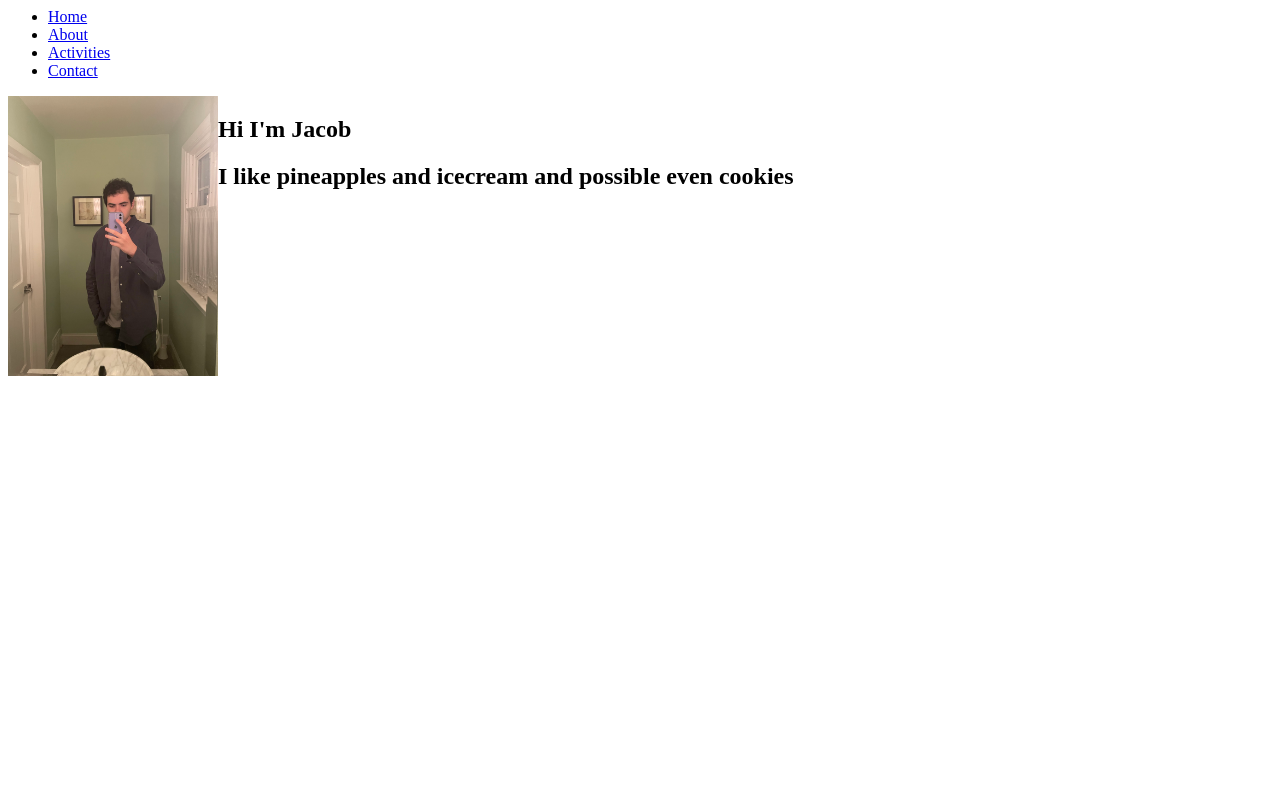
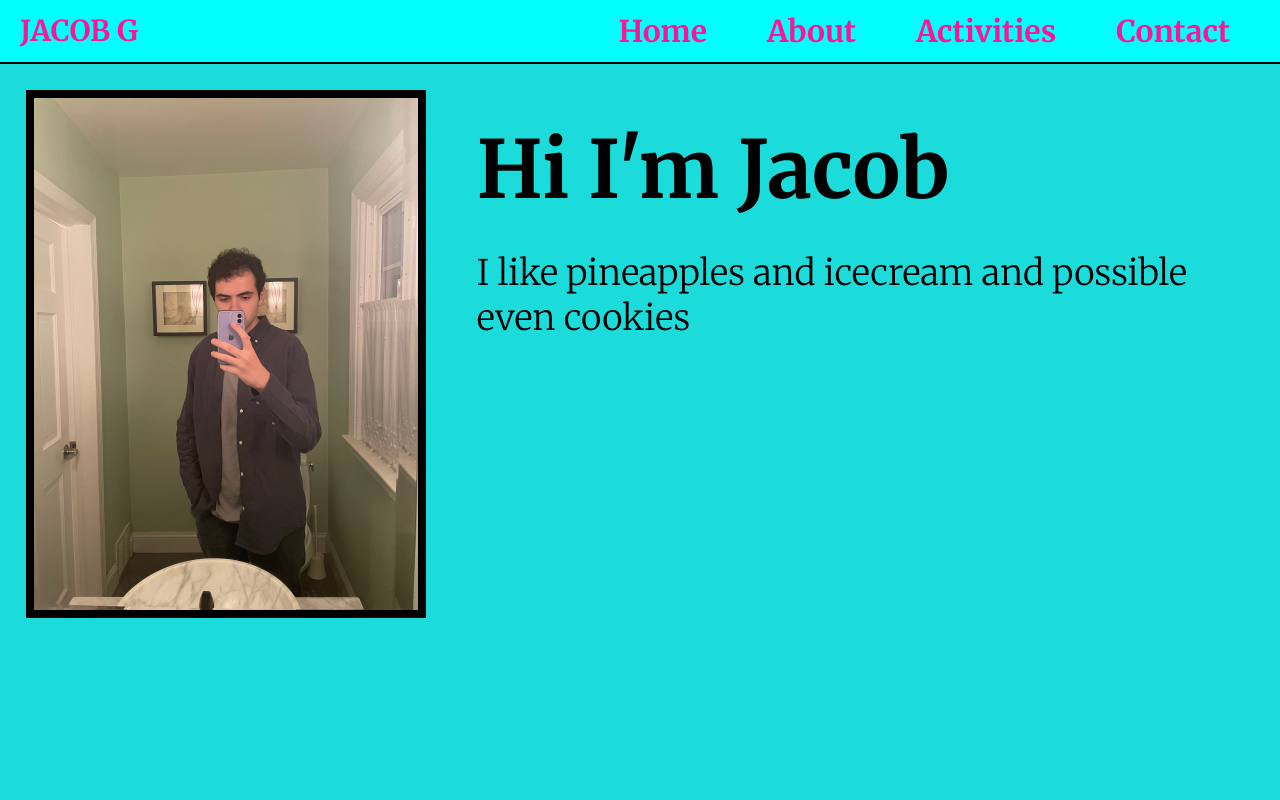
Before and after one commit to s019530/DEV2022_Fall_PSU_SITE, a plain HTML site: page index.html in a window 1280 px wide. Shown: the top 800 px of the page. Drawn offline with Linux system fonts and the light colour scheme.

Commit message:
9/20/22 css day 1

```diff
--- a/index.html
+++ b/index.html
@@ -5,11 +5,13 @@
         <meta charset="utf-8"/>
         <title>Jacob's Website</title>
         <link rel="stylesheet" href="./style.css">
+        <link href="https://fonts.googleapis.com/css2?family=Merriweather:wght@300;700&display=swap" rel="stylesheet">
     </head>
 
     <body>
         <header>
             <nav>
+                <a id="title" href="#home">Jacob G</a>
                 <ul>
                     <li><a href="#home">Home</a></li>
                     <li><a href="#about">About</a></li>
@@ -21,20 +23,18 @@
 
         </header>
 
-        <section id="home" style="height: 100vh;">
-            <div style="display: flex;">
+        <section id="home" class="home" style="height: 100vh;">
                 <div>
-                    <img src="./imgs/picture of me.JPEG" style="height: 35vh"/>
+                    <img src="./imgs/picture of me.JPEG"/>
                 </div>
 
                 <div>
                     <h1>Hi I'm Jacob</h1>
                     <h2>I like pineapples and icecream and possible even cookies</h2>
                 </div>
-            </div>
         </section>
         <section id="about" style="height: 100vh;">
-            <div style="display: flex;">
+            <div>
                 <div>
                     <h1>I exist on the planet earth</h1>
                     <h2>I know it's kinda crazy</h2>
@@ -42,28 +42,28 @@
                 </div>
 
                 <div>
-                    <img src="./imgs/tennis.jpg" style="height: 150; width: 300">
-                    <img src="./imgs/bed.jpg" style="height: 150; width: 300">
+                    <img src="./imgs/tennis.jpg">
+                    <img src="./imgs/bed.jpg">
                 </div>
             </div>
         </section>
         <section id="activities" style="height: 100vh;">
             <h1>Activities</h1>
-            <div style="display: flex;">
+            <div>
 
                 <div>
-                    <img src="./imgs/tennis.jpg" style="height: 150; width: 250">
-                    <h1>Tennis</h1>
+                    <img src="./imgs/tennis.jpg">
+                    <h2>Tennis</h2>
                     <p>i hate tennis</p>
                 </div>
                 <div>
-                    <img src="./imgs/bed.jpg" style="height: 150; width: 250">
-                    <h1>Bed</h1>
+                    <img src="./imgs/bed.jpg">
+                    <h2>Bed</h2>
                     <p>I love sleeping</p>
                 </div>
                 <div>
-                    <img src="./imgs/computers.png" style="height: 150; width: 250">
-                    <h1>Computers</h1>
+                    <img src="./imgs/computers.png">
+                    <h2>Computers</h2>
                     <p>i hate computers</p>
                 </div>
 
@@ -71,20 +71,21 @@
         </section>
         <section id="contact" style="height: 100vh;">
             <h1>Contact</h1>
+            <div></div>
             <form action="mailto:jsg5727@psu.edu" method="post" enctype="text/plain">
-                <div style="display: flex; flex-direction: column;">
-                    <Label>Name:</Label>
-                    <input type="text" name="your name" placeholder="enter name">
+                <Label>Name:</Label>
+                <input type="text" name="your name" placeholder="enter name"> <br>
 
-                    <Label>email:</Label>
-                    <input type="email" name="your email" placeholder="enter email">
+                 <Label>email:</Label>
+                <input type="email" name="your email" placeholder="enter email"> <br>
 
-                    <Label>Message:</Label>
-                    <textarea name="your message" cols="50" rows="10" placeholder="message here"></textarea>
-                    <input type="submit">
-                </div>
+                <Label>Message:</Label>
+                <textarea name="your message" cols="50" rows="10" placeholder="message here"></textarea> <br>
+                <input type="submit"><br>
             </form>
         </section>
+
+        <footer></footer>
 
     </body>
 
--- a/style.css
+++ b/style.css
@@ -0,0 +1,87 @@
+*{
+    margin: 0;
+    padding: 0;
+    box-sizing: border-box;
+    font-family: 'Merriweather';
+    font-weight: 100;
+    scroll-behavior: smooth;
+
+}
+section{
+    width: 100%;
+    min-height: 105vh;
+    display:flex;
+    justify-content: center;
+}
+
+h1{
+    font-size: 5rem;
+    line-height: 2;
+    font-weight: bold;
+}
+
+h2{
+    font-size: 2.2rem;
+}
+
+img{
+    width: 400px;
+    margin-bottom: 50px;
+    border: 8px solid black;
+}
+
+nav{
+    height: 64px;
+    width: 100%;
+    background-color: aqua;
+    border-bottom: 2px black solid;
+    padding: 20px;
+    display: flex;
+    align-items: center;
+    justify-content: space-between;
+    position: fixed;
+    z-index: 1;
+}
+
+nav ul{
+    display: flex;
+    list-style: none;
+
+}
+nav ul li {
+    margin: 30px
+}
+nav a{
+    text-decoration: none;
+    color: deeppink;
+    font-weight: bold;
+    font-size: 30px;
+}
+nav a:hover{
+    color: blue;
+}
+
+#title{
+    font-size: 1.8rem;
+    text-transform: uppercase;
+}
+
+/* HOME */
+
+.home{
+    background-color: rgb(27, 219, 219);
+}
+
+.home div{
+    transform: translateY(64px);
+    margin: 2%;
+}
+
+/* ABOUT */
+#about{
+    background-color: rgb(149, 20, 89);
+}
+
+.about div{
+    margin: 5%;
+}
```
